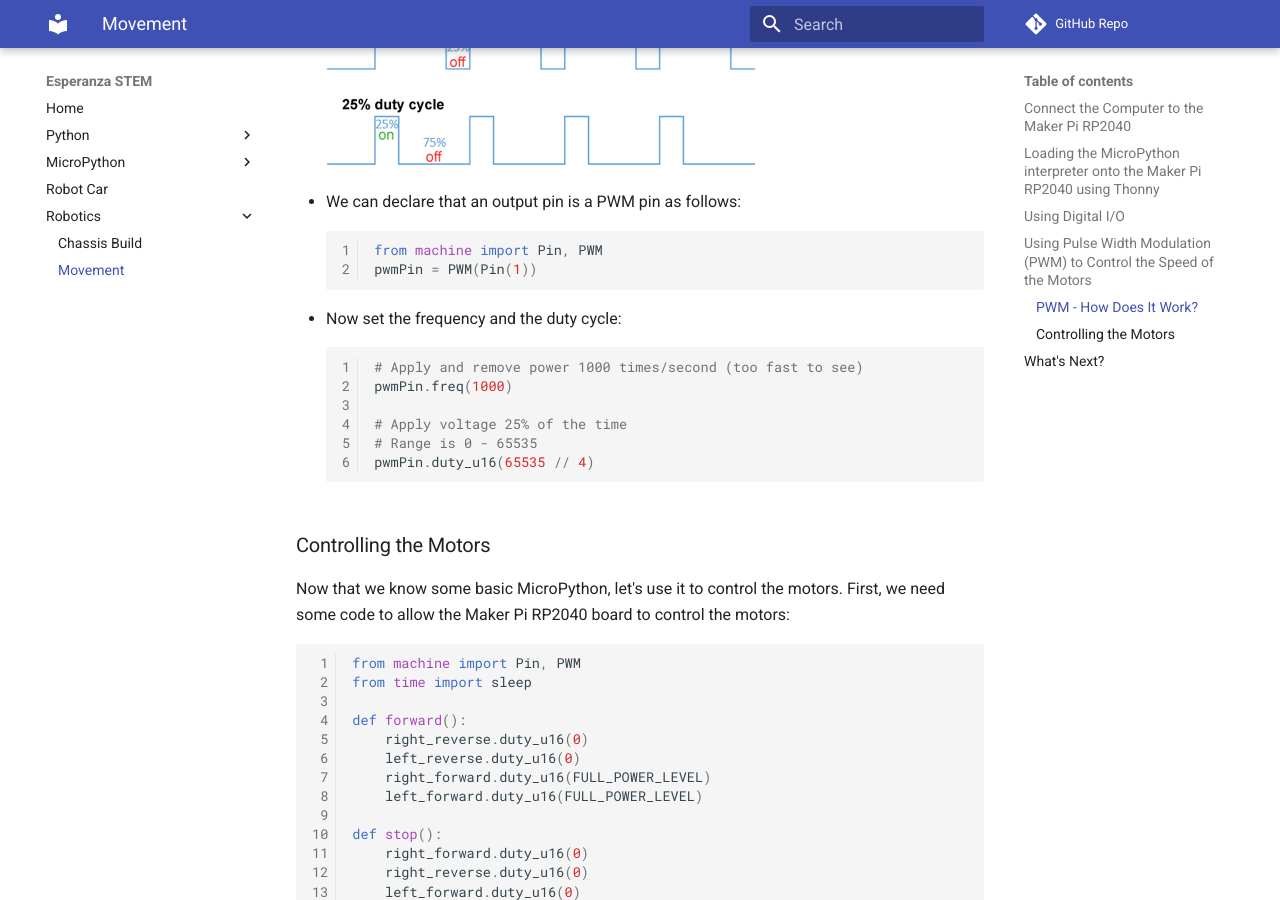
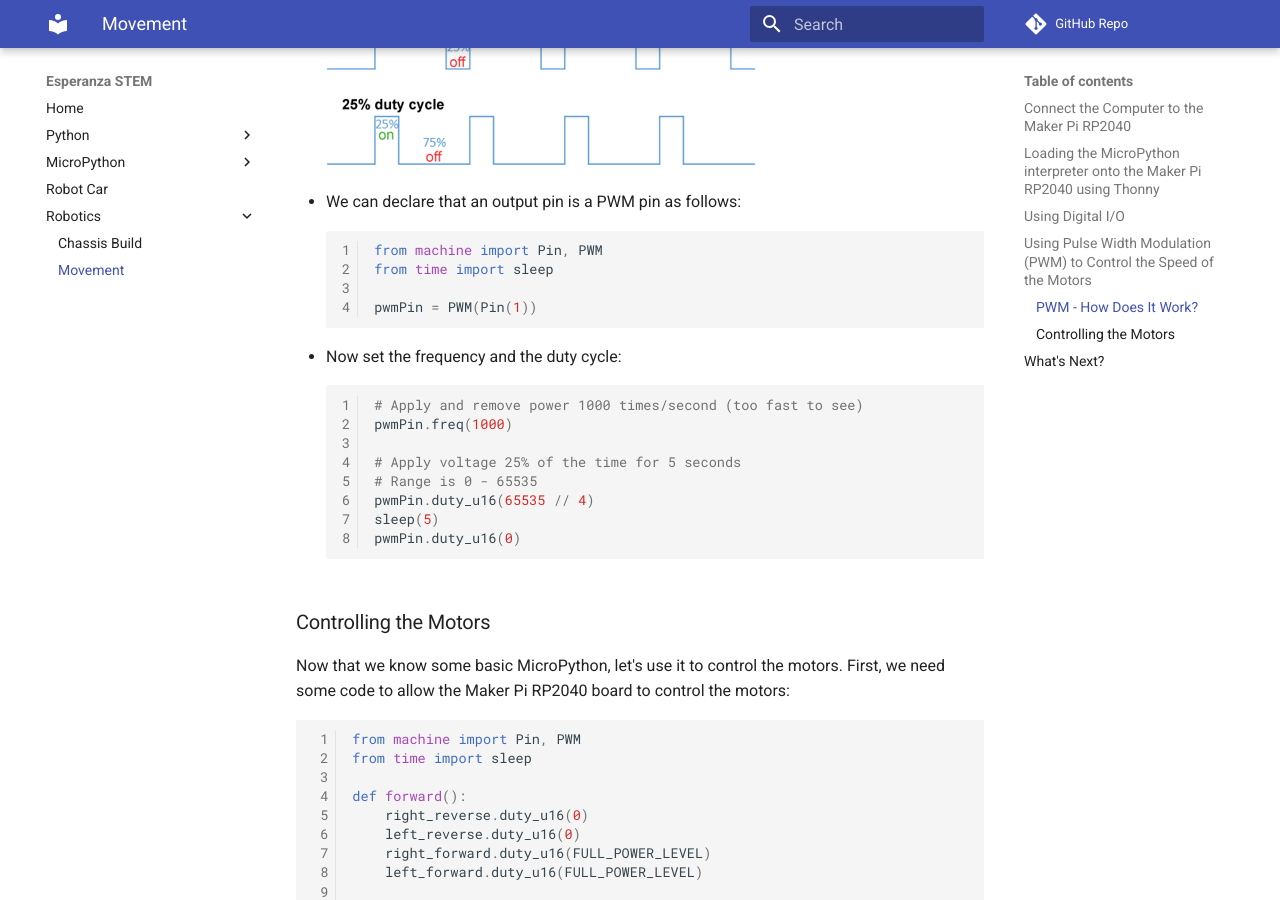
Before and after one commit to jetannenbaum/esperanzaSTEM, an MkDocs documentation site: the page built from docs/robotics/movement.md, in a window 1280 px wide and 900 px high, scrolled down 2951 px. Built offline with MkDocs 1.6.1 and Material for MkDocs 9.7.7, drawn with Linux system fonts in a browser that asks for light colours; comment, search, counter and statistics services are not loaded.

Commit message:
Added  stoping the PWM and 5 seconds

````diff
--- a/docs/robotics/movement.md
+++ b/docs/robotics/movement.md
@@ -45,6 +45,8 @@ led.value(0)
 
     ```python
     from machine import Pin, PWM
+    from time import sleep
+
     pwmPin = PWM(Pin(1))
     ```
 
@@ -54,9 +56,11 @@ led.value(0)
     # Apply and remove power 1000 times/second (too fast to see)
     pwmPin.freq(1000)
 
-    # Apply voltage 25% of the time
+    # Apply voltage 25% of the time for 5 seconds
     # Range is 0 - 65535
     pwmPin.duty_u16(65535 // 4)
+    sleep(5)
+    pwmPin.duty_u16(0)
     ```
 
 ### Controlling the Motors
````
